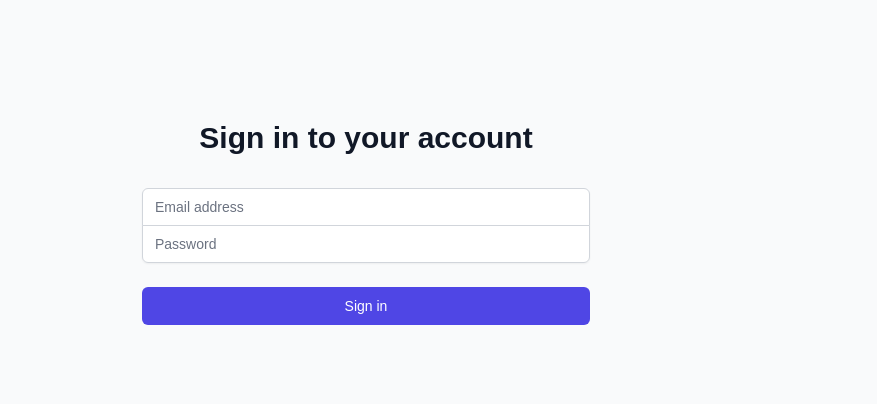
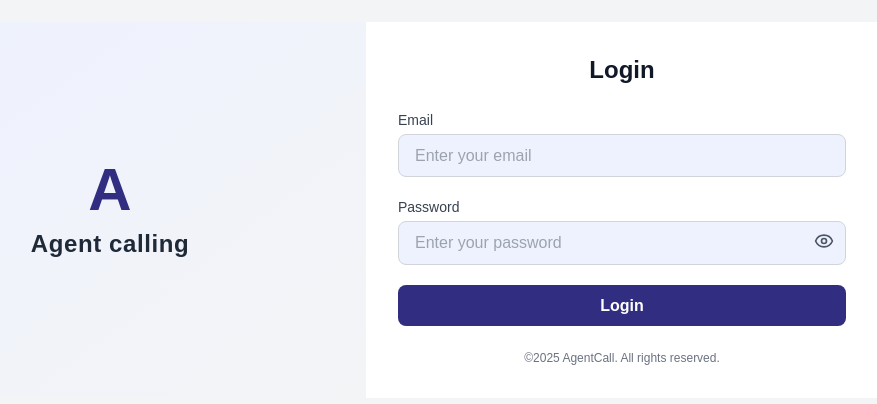
Before and after one commit to mannukumawat/agentfrontend, a React (Create React App) app: page /login in a window 1280 px wide. Shown: the part 222-626 px from the top of the page, without its empty margins (274-1151 px from the left). Built offline with nearby package versions, Linux system fonts and the light colour scheme.

Commit message:
update code

```diff
--- a/src/components/Login.js
+++ b/src/components/Login.js
@@ -1,11 +1,13 @@
-import React, { useState } from 'react';
-import { useAuth } from '../context/AuthContext';
-import { useNavigate } from 'react-router-dom';
+import React, { useState } from "react";
+import { useAuth } from "../context/AuthContext";
+import { useNavigate } from "react-router-dom";
+import { EyeIcon, EyeOffIcon } from "lucide-react";
 
 const Login = () => {
-  const [email, setEmail] = useState('');
-  const [password, setPassword] = useState('');
-  const [error, setError] = useState('');
+  const [email, setEmail] = useState("");
+  const [password, setPassword] = useState("");
+  const [showPassword, setShowPassword] = useState(false);
+  const [error, setError] = useState("");
   const { login } = useAuth();
   const navigate = useNavigate();
 
@@ -13,71 +15,88 @@ const Login = () => {
     e.preventDefault();
     try {
       const user = await login(email, password);
-      if (user.role === 'admin') {
-        navigate('/admin');
+      if (user.role === "admin") {
+        navigate("/admin");
       } else {
-        navigate('/agent');
+        navigate("/agent");
       }
     } catch (err) {
-      setError('Invalid credentials');
+      setError("Invalid credentials");
     }
   };
 
   return (
-    <div className="min-h-screen flex items-center justify-center bg-gray-50 py-12 px-4 sm:px-6 lg:px-8">
-      <div className="max-w-md w-full space-y-8">
+    <div className="min-h-screen flex items-center justify-center ">
+      <div className="flex flex-col md:flex-row bg-white  overflow-hidden max-w-5xl w-full">
+        {/* Left Side - Logo */}
+        <div className="flex flex-col items-center justify-center w-full md:w-1/2 bg-gradient-to-br from-indigo-50 to-gray-100 p-10">
+          <div className="flex flex-col items-center">
+            <div className="text-indigo-900 font-bold text-6xl mb-2">A</div>
+            <h1 className="text-2xl font-bold text-gray-800 tracking-wide">
+              Agent calling
+            </h1>
+          </div>
+        </div>
+
+        {/* Right Side - Login Card */}
+        <div className="flex flex-col justify-center w-full md:w-1/2 p-8">
+          <h2 className="text-2xl font-semibold text-center text-gray-900 mb-6">
+            Login
+          </h2>
+          <form onSubmit={handleSubmit} className="space-y-5">
             <div>
-          <h2 className="mt-6 text-center text-3xl font-extrabold text-gray-900">
-            Sign in to your account
-          </h2>
-        </div>
-        <form className="mt-8 space-y-6" onSubmit={handleSubmit}>
-          <div className="rounded-md shadow-sm -space-y-px">
-            <div>
-              <label htmlFor="email" className="sr-only">Email address</label>
+              <label className="block text-sm font-medium text-gray-700 mb-1">
+                Email
+              </label>
               <input
-                id="email"
-                name="email"
                 type="email"
-                autoComplete="email"
                 required
-                className="appearance-none rounded-none relative block w-full px-3 py-2 border border-gray-300 placeholder-gray-500 text-gray-900 rounded-t-md focus:outline-none focus:ring-indigo-500 focus:border-indigo-500 focus:z-10 sm:text-sm"
-                placeholder="Email address"
                 value={email}
                 onChange={(e) => setEmail(e.target.value)}
+                className="w-full px-4 py-2 border border-gray-300 rounded-lg focus:ring-indigo-500 focus:border-indigo-500 bg-indigo-50"
+                placeholder="Enter your email"
               />
             </div>
+
             <div>
-              <label htmlFor="password" className="sr-only">Password</label>
+              <label className="block text-sm font-medium text-gray-700 mb-1">
+                Password
+              </label>
+              <div className="relative">
                 <input
-                id="password"
-                name="password"
-                type="password"
-                autoComplete="current-password"
+                  type={showPassword ? "text" : "password"}
                   required
-                className="appearance-none rounded-none relative block w-full px-3 py-2 border border-gray-300 placeholder-gray-500 text-gray-900 rounded-b-md focus:outline-none focus:ring-indigo-500 focus:border-indigo-500 focus:z-10 sm:text-sm"
-                placeholder="Password"
                   value={password}
                   onChange={(e) => setPassword(e.target.value)}
+                  className="w-full px-4 py-2 border border-gray-300 rounded-lg focus:ring-indigo-500 focus:border-indigo-500 bg-indigo-50 pr-10"
+                  placeholder="Enter your password"
                 />
+                <button
+                  type="button"
+                  onClick={() => setShowPassword(!showPassword)}
+                  className="absolute right-3 top-2.5 text-gray-600"
+                >
+                  {showPassword ? <EyeOffIcon size={20} /> : <EyeIcon size={20} />}
+                </button>
               </div>
             </div>
 
             {error && (
-            <div className="rounded-md bg-red-50 p-4">
-              <div className="text-sm text-red-700">{error}</div>
-            </div>
+              <div className="text-red-600 text-sm text-center">{error}</div>
             )}
 
-          <div>
             <button
               type="submit"
-              className="group relative w-full flex justify-center py-2 px-4 border border-transparent text-sm font-medium rounded-md text-white bg-indigo-600 hover:bg-indigo-700 focus:outline-none focus:ring-2 focus:ring-offset-2 focus:ring-indigo-500"
+              className="w-full py-2 mt-2 text-white font-semibold rounded-lg bg-indigo-900 hover:bg-indigo-800 focus:outline-none focus:ring-2 focus:ring-indigo-400"
             >
-              Sign in
+              Login
             </button>
+          </form>
+
+          <p className="text-xs text-gray-500 text-center mt-6">
+            ©2025 AgentCall. All rights reserved.
+          </p>
         </div>
-        </form>
       </div>
     </div>
   );
```
Lines whose indentation alone changed are shown as unchanged.
